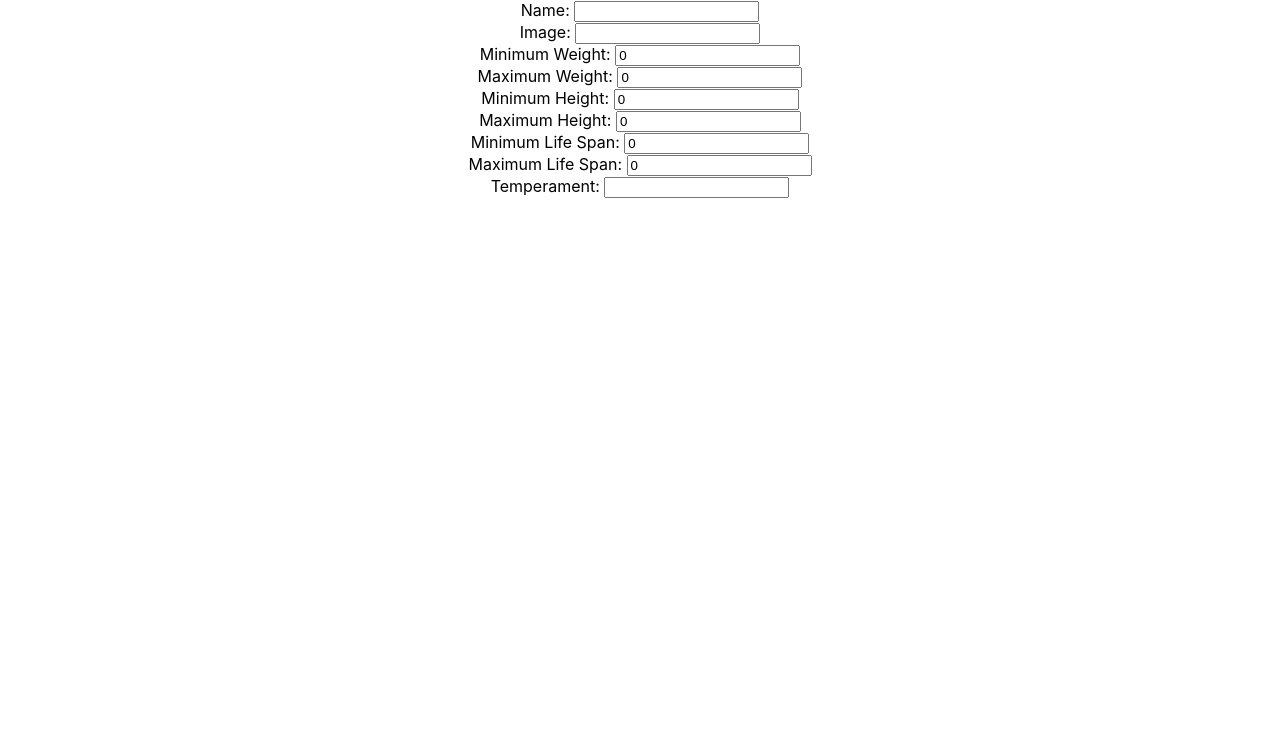
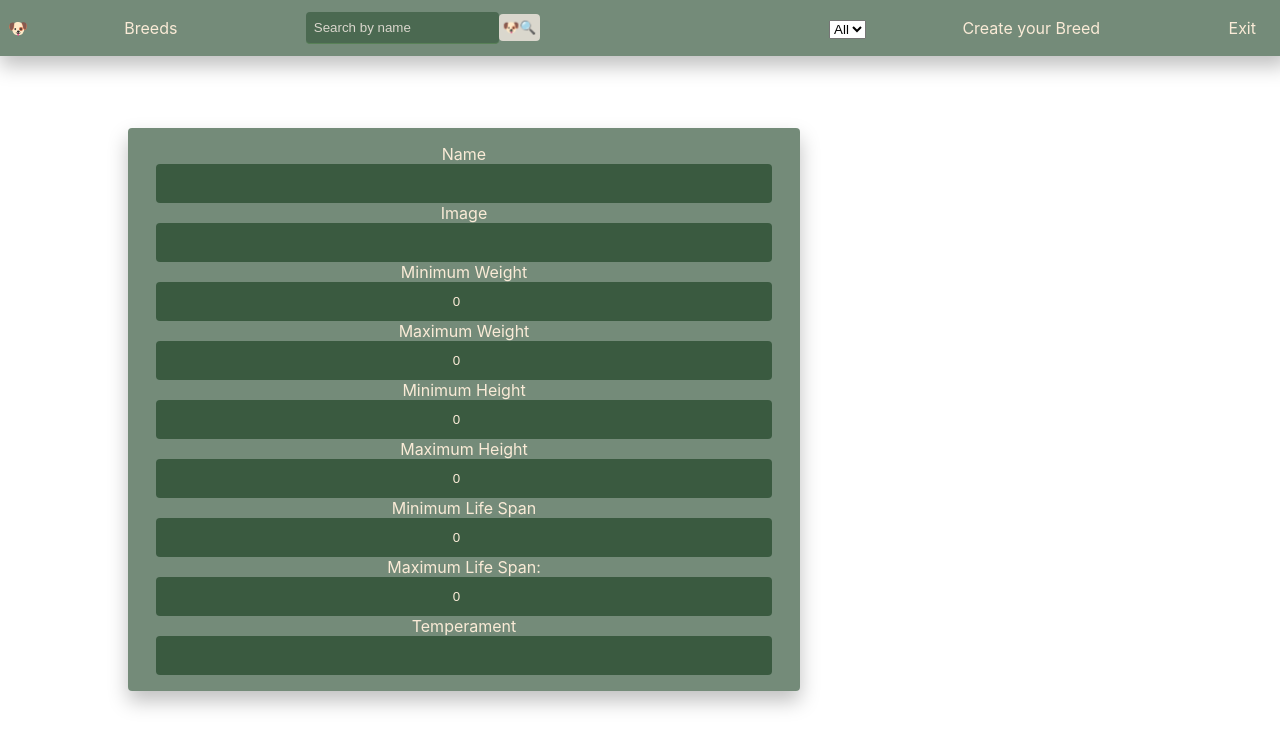
Before and after one commit to DSinisterra/PI-Dogs, a React (Create React App) app in the folder PI-Dogs/client/: page /create in a window 1280 px wide. Shown: the top 748 px of the page. Built offline with nearby package versions, Linux system fonts and the light colour scheme.

Commit message:
some styles on create view

```diff
--- a/PI-Dogs/client/src/components/CardsContainer/CardsContainer.module.css
+++ b/PI-Dogs/client/src/components/CardsContainer/CardsContainer.module.css
@@ -1,7 +1,7 @@
 
 .container {
   padding: 8rem 5rem;
-  margin-top: 8rem;
+  margin-top: 10rem;
   display: flex;
   flex-wrap: wrap;
   justify-content: center;
--- a/PI-Dogs/client/src/views/Create/Create.jsx
+++ b/PI-Dogs/client/src/views/Create/Create.jsx
@@ -1,6 +1,7 @@
 import { useState } from "react";
 import axios from "axios";
-
+import style from './Create.module.css';
+import NavBar from '../../components/NavBar/NavBar';
 
 const Create = () => {
     const [form, setForm] = useState({
@@ -48,53 +49,39 @@ const Create = () => {
     }
 
     return (
-        <form onSubmit={onSubmit}>
-            <div>
-                <label htmlFor="name">Name: </label>
-                <input type="text" name="name" value={form.name} onChange={onChange} />
-            </div>
+        <>
+            <NavBar />
+            <form onSubmit={onSubmit} className={style.form}>
 
-            <div>
-                <label htmlFor="image">Image: </label>
-                <input type="text" name="image" value={form.image} onChange={onChange} />
-            </div>
+                    <label htmlFor="name" className={style.label}>Name </label>
+                    <input type="text" name="name" value={form.name} onChange={onChange} className={style.input} />
 
-            <div>
-                <label htmlFor="minWeight">Minimum Weight: </label>
-                <input type="number" name="minWeight" value={form.minWeight} onChange={onChange} />
-            </div>
+                    <label htmlFor="image" className={style.label}>Image </label>
+                    <input type="text" name="image" value={form.image} onChange={onChange} className={style.input} />
 
-            <div>
-                <label htmlFor="maxWeight">Maximum Weight: </label>
-                <input type="number" name="maxWeight" value={form.maxWeight} onChange={onChange} />
-            </div>
+                    <label htmlFor="minWeight" className={style.label}>Minimum Weight </label>
+                    <input type="number" name="minWeight" value={form.minWeight} onChange={onChange} className={style.input} />
 
-            <div>
-                <label htmlFor="minHeight">Minimum Height: </label>
-                <input type="number" name="minHeight" value={form.minHeight} onChange={onChange} />
-            </div>
+                    <label htmlFor="maxWeight" className={style.label}>Maximum Weight </label>
+                    <input type="number" name="maxWeight" value={form.maxWeight} onChange={onChange} className={style.input} />
 
-            <div>
-                <label htmlFor="maxHeight">Maximum Height: </label>
-                <input type="number" name="maxHeight" value={form.maxHeight} onChange={onChange} />
-            </div>
+                    <label htmlFor="minHeight" className={style.label}>Minimum Height </label>
+                    <input type="number" name="minHeight" value={form.minHeight} onChange={onChange} className={style.input} />
 
-            <div>
-                <label htmlFor="minLifeSpan">Minimum Life Span: </label>
-                <input type="number" name="minLifeSpan" value={form.minLifeSpan} onChange={onChange} />
-            </div>
+                    <label htmlFor="maxHeight" className={style.label}>Maximum Height </label>
+                    <input type="number" name="maxHeight" value={form.maxHeight} onChange={onChange} className={style.input} />
 
-            <div>
-                <label htmlFor="maxLifeSpan">Maximum Life Span: </label>
-                <input type="number" name="maxLifeSpan" value={form.maxLifeSpan} onChange={onChange} />
-            </div>
+                    <label htmlFor="minLifeSpan" className={style.label}>Minimum Life Span </label>
+                    <input type="number" name="minLifeSpan" value={form.minLifeSpan} onChange={onChange} className={style.input} />
 
-            <div>
-                <label htmlFor="temperament">Temperament: </label>
-                <input type="text" name="temperament" value={form.temperament} onChange={onChange} />
-            </div>
+                    <label htmlFor="maxLifeSpan" className={style.label}>Maximum Life Span: </label>
+                    <input type="number" name="maxLifeSpan" value={form.maxLifeSpan} onChange={onChange} className={style.input} />
 
-        </form>
+                    <label htmlFor="temperament" className={style.label}>Temperament </label>
+                    <input type="text" name="temperament" value={form.temperament} onChange={onChange} className={style.input} />
+
+            </form>
+        </>
     )
 }
 
--- a/PI-Dogs/client/src/views/Create/Create.module.css
+++ b/PI-Dogs/client/src/views/Create/Create.module.css
@@ -0,0 +1,32 @@
+.form {
+    margin: 8rem;
+    padding: 1rem;
+    max-width: 40rem;
+    border: rgb(58, 90, 64);
+    border-radius: 0.25rem;
+    backdrop-filter: blur(20px);
+    background-color: rgba(58, 90, 64, 0.7);
+    transition-duration: 0.5s;
+    box-shadow: 0 10px 20px rgba(0, 0, 0, 0.25);
+    border-color: rgba(255, 255, 255, 0.3);
+}
+
+.label {
+    width: 100%;
+    padding: 1rem 1.25rem;
+    color: antiquewhite;
+}
+
+.input {
+    width: 90%;
+    padding: 0.75rem 1.25rem;
+    border: none;
+    border-radius: 0.25rem;
+    color: antiquewhite;
+    background-color: rgb(58, 90, 64);
+    text-align: center;
+}
+
+.input:focus {
+    outline-color: #588157;
+}
```
